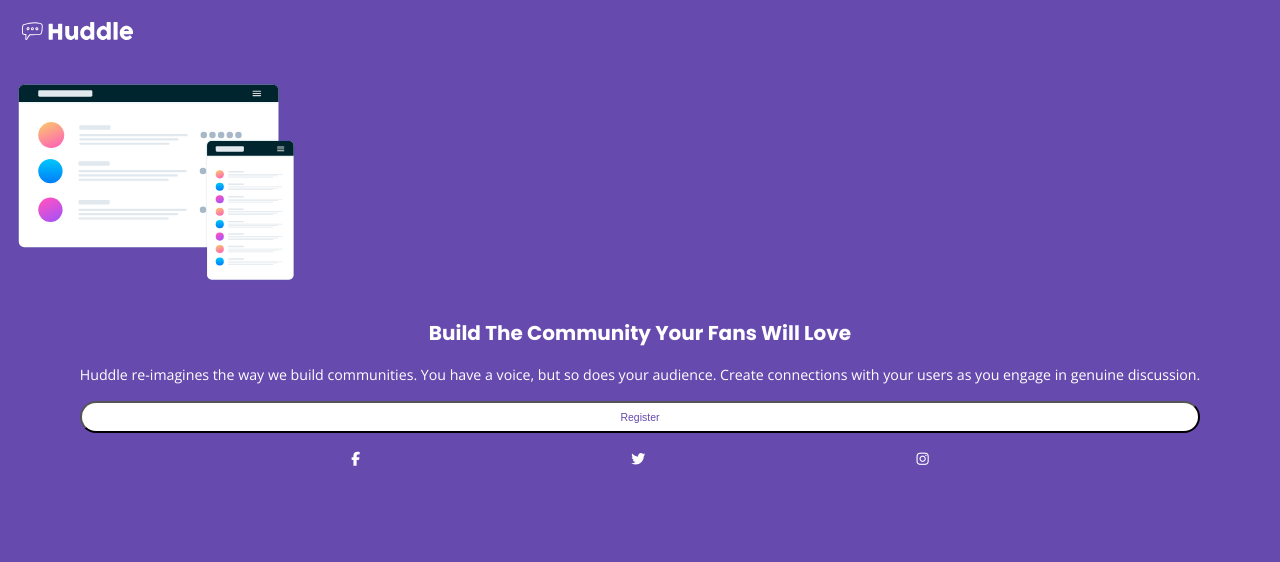
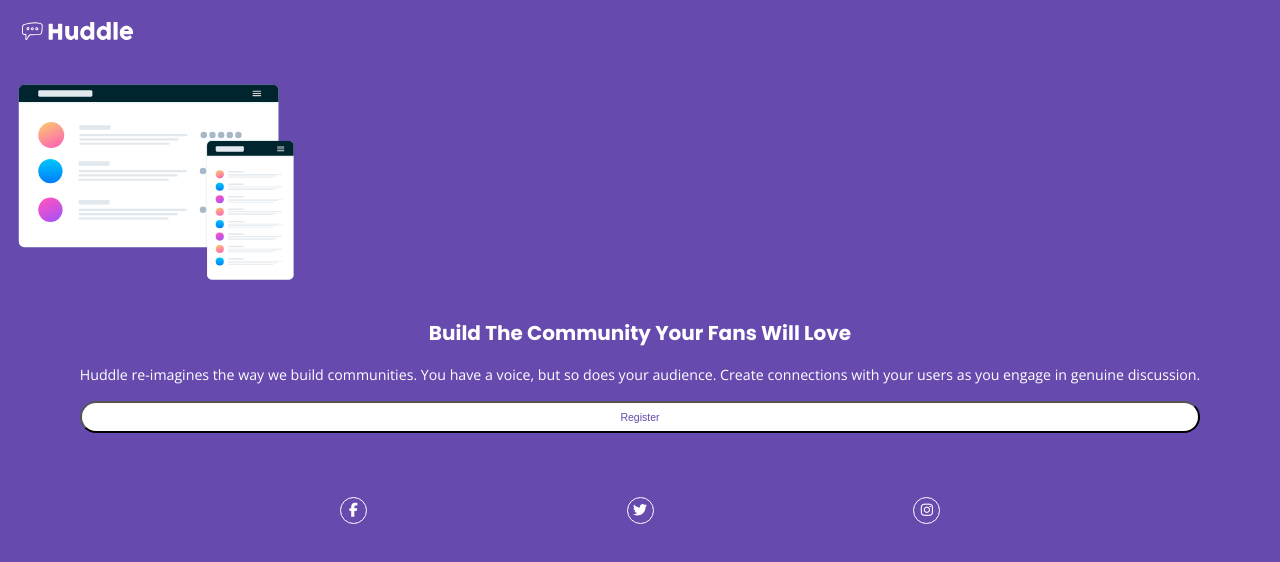
Before and after one commit to carlosqdev/huddle-landing-page, a plain HTML site: page index.html in a window 1280 px wide. Drawn offline with nearby package versions, Linux system fonts and the light colour scheme.

Commit message:
Footer finished

```diff
--- a/static/css/styles.css
+++ b/static/css/styles.css
@@ -1,7 +1,7 @@
 :root  {
   --violet: #674AAE;
   --white: #FFF;
-  --border: #5e42a5;
+  --border: #6c55a5;
 }
 * {
   margin: 0px;
@@ -59,11 +59,19 @@ body{
 }
 .footer {
   color: var(--white);
-  margin: 1rem 5rem 1rem 5rem;
+  margin: 4rem 5rem 1rem 5rem;
   display: flex;
   align-items: center;
   justify-content: space-evenly;
 }
 .footer .span {
-
+  width: 25px;
+  height: 25px;
+  border: 1px solid var(--white);
+  border-radius: 50px;
+  text-align: center;
+  display: flex;
+  align-items: center;
+  justify-content: center;
+  margin-bottom: 1rem;
 }
```
